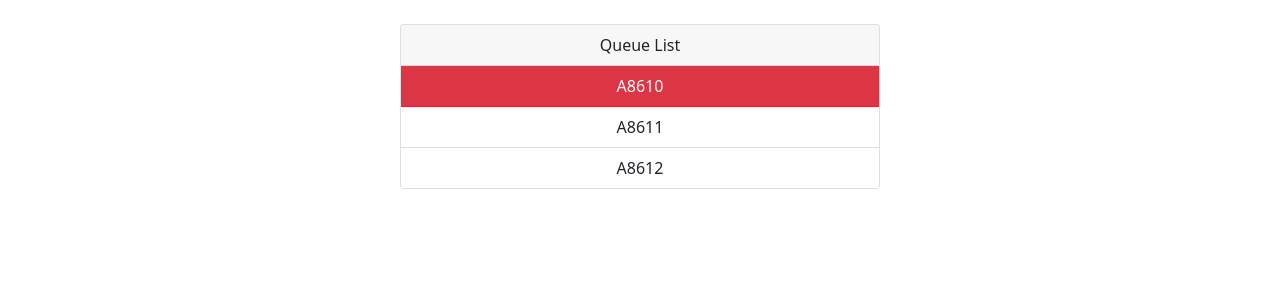
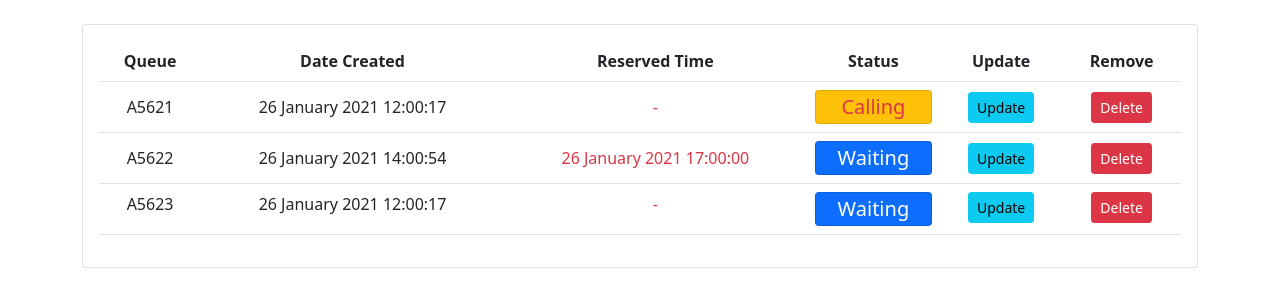
Before and after one commit to pete13232/DBProject, a Django app: page /queueManagement in a window 1280 px wide. Shown: the part 106-413 px from the top of the page. Run offline with Django 3.2, Linux system fonts and the light colour scheme; some libraries are stand-ins or nearby versions.

Commit message:
queue management & starting foodlist

```diff
--- a/myproject/app/templates/queueManagement.html
+++ b/myproject/app/templates/queueManagement.html
@@ -1,14 +1,53 @@
 {% extends 'base.html' %}
 {% load static %}
 {% block content %}
-<div class="card text-center mx-auto my-4" style="width: 30rem;">
-  <div class="card-header">
-    Queue List
-  </div>
-  <ul class="list-group list-group-flush">
-    <li class="list-group-item bg-danger text-white">A8610</li>
-    <li class="list-group-item">A8611</li>
-    <li class="list-group-item">A8612</li>
-  </ul>
+<div class="row py-4">
+	<div class="col-md">
+		<div class="card card-body">
+			<table class="table table-md">
+				<tr class = "text-center">
+	      	<th>Queue</th>
+					<th>Date Created</th>
+          <th>Reserved Time</th>
+					<th>Status</th>
+					<th>Update</th>
+					<th>Remove</th>
+				</tr>
+
+
+
+
+				<tr class = "text-center align-middle">
+					<td>A5621</td>
+					<td>26 January 2021 12:00:17</td>
+          <td class = "text-danger">-</td>
+					<td><h5 class = "card bg-warning text-danger my-0 py-1"> Calling </h5></td>
+					<td><a class="btn btn-sm btn-info" href="">Update</a></td>
+					<td><a class="btn btn-sm btn-danger" href="">Delete</a></td>
+				</tr>
+        <tr class = "text-center align-middle">
+					<td>A5622</td>
+					<td>26 January 2021 14:00:54</td>
+          <td class = "text-danger">26 January 2021 17:00:00</td>
+					<td><h5 class = "card bg-primary text-white my-0 py-1"> Waiting </h5></td>
+					<td><a class="btn btn-sm btn-info" href="">Update</a></td>
+					<td><a class="btn btn-sm btn-danger" href="">Delete</a></td>
+				</tr>
+        <tr class = "text-center ">
+					<td>A5623</td>
+					<td>26 January 2021 12:00:17</td>
+          <td class = "text-danger">-</td>
+					<td><h5 class = "card bg-primary text-white my-0 py-1"> Waiting </h5></td>
+					<td><a class="btn btn-sm btn-info" href="">Update</a></td>
+					<td><a class="btn btn-sm btn-danger" href="">Delete</a></td>
+				</tr>
+
+
+
+
+
+			</table>
+		</div>
+	</div>
 </div>
 {% endblock content %}
--- a/myproject/app/urls.py
+++ b/myproject/app/urls.py
@@ -11,5 +11,5 @@ urlpatterns = [
     path("signup", views.signup, name="signup"),
     path("review", views.review, name="review"),
     path("queueManagement", views.queueManagement, name="queueManagement"),
-
+    path("foodList", views.foodList, name="foodList"),
 ]
--- a/myproject/app/views.py
+++ b/myproject/app/views.py
@@ -41,3 +41,7 @@ def review(request):
 def queueManagement(request):
 
     return render(request, "queueManagement.html")
+
+def foodList(request):
+
+    return render(request, "foodList.html")
```
Also changed, not shown: myproject/app/templates/foodList.html (added).
